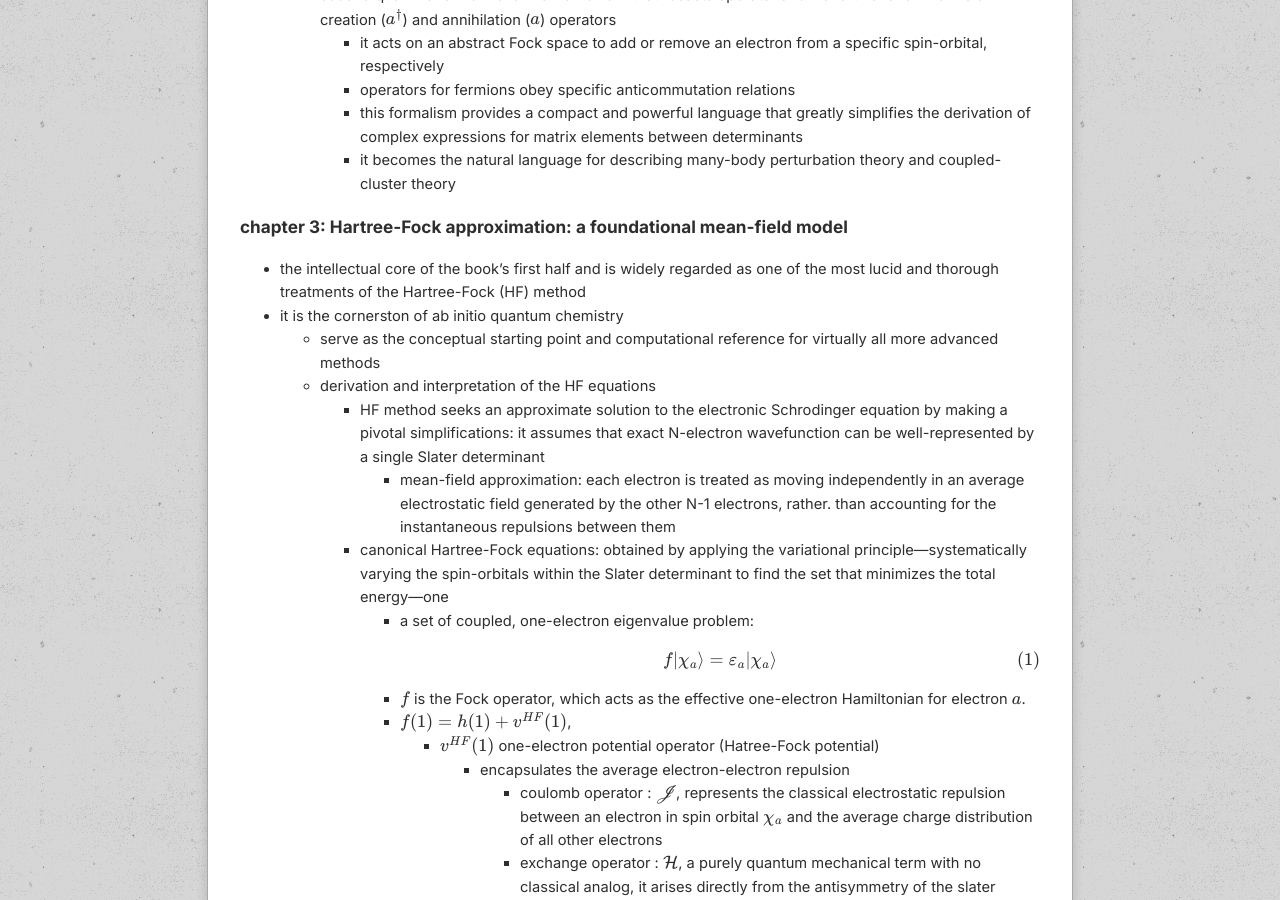
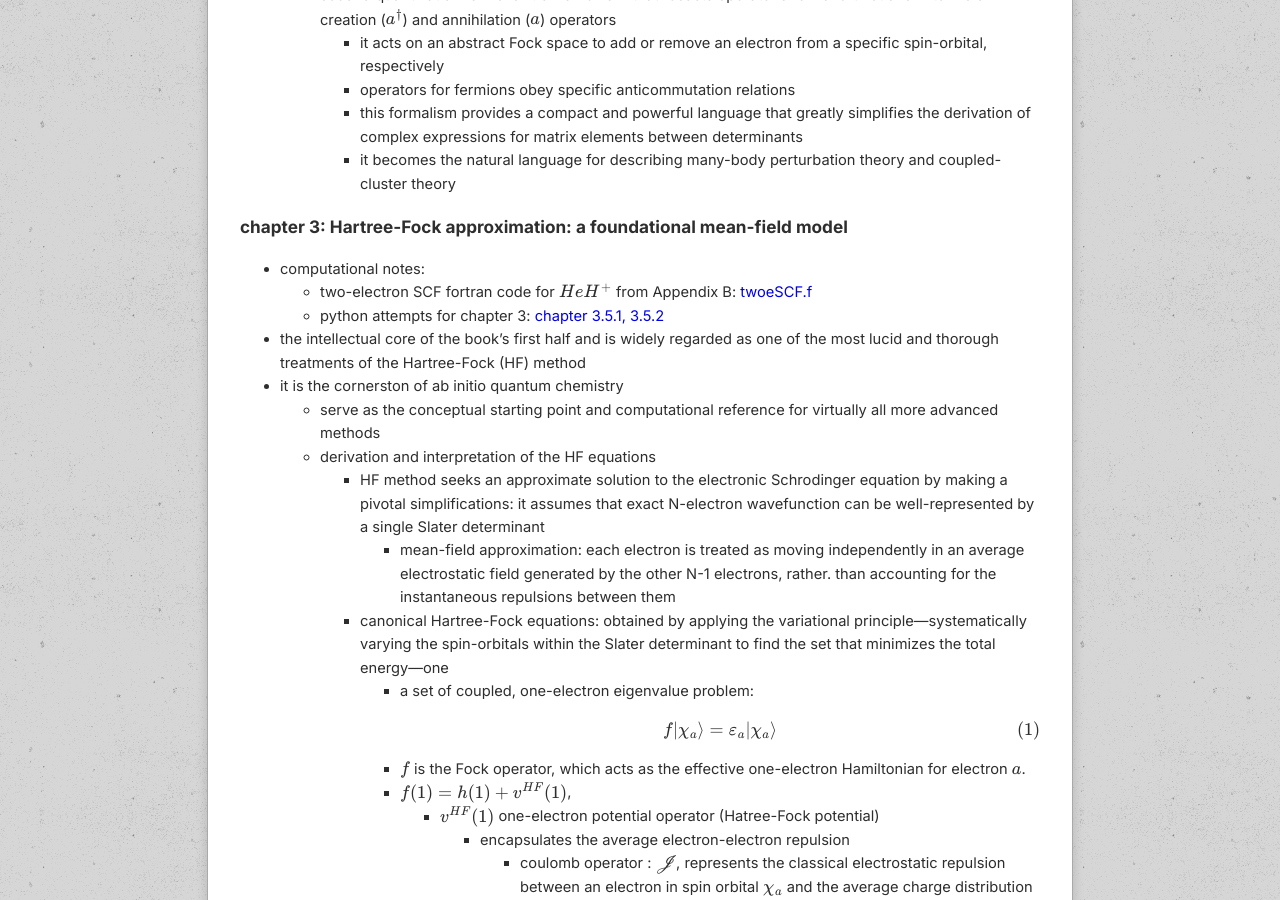
Before and after one commit to antble/antble.github.io, a Jekyll site: the page built from _posts/physics/quantum_chemistry/2023-07-01-modern-quantum-chemistry.md, in a window 1280 px wide and 900 px high, scrolled down 1783 px. Built offline with Jekyll 4.4.1, drawn with Linux system fonts in a browser that asks for light colours.

Commit message:
update modern chemistry notes

```diff
--- a/_posts/physics/quantum_chemistry/2023-07-01-modern-quantum-chemistry.md
+++ b/_posts/physics/quantum_chemistry/2023-07-01-modern-quantum-chemistry.md
@@ -59,6 +59,9 @@ Author: Attila Szabo and Neil S. Ostlund (1982)
 
 
 ### **chapter 3:** Hartree-Fock approximation: a foundational mean-field model
+- computational notes:
+  - two-electron SCF fortran code for $HeH^+$ from Appendix B: [twoeSCF.f](https://github.com/antble/modernquantumchemistry/blob/main/twoeSCF.f)
+  - python attempts for chapter 3: [chapter 3.5.1, 3.5.2](https://github.com/antble/modernquantumchemistry/blob/main/Modern%20Quantum%20Mechanics%20-%20Szabo%2C%20Attila.ipynb)
 - the intellectual core of the book's first half and is widely regarded as one of the most lucid and thorough treatments of the Hartree-Fock (HF) method
 - it is the cornerston of ab initio quantum chemistry
   - serve as the conceptual starting point and computational reference for virtually all more advanced methods
```
